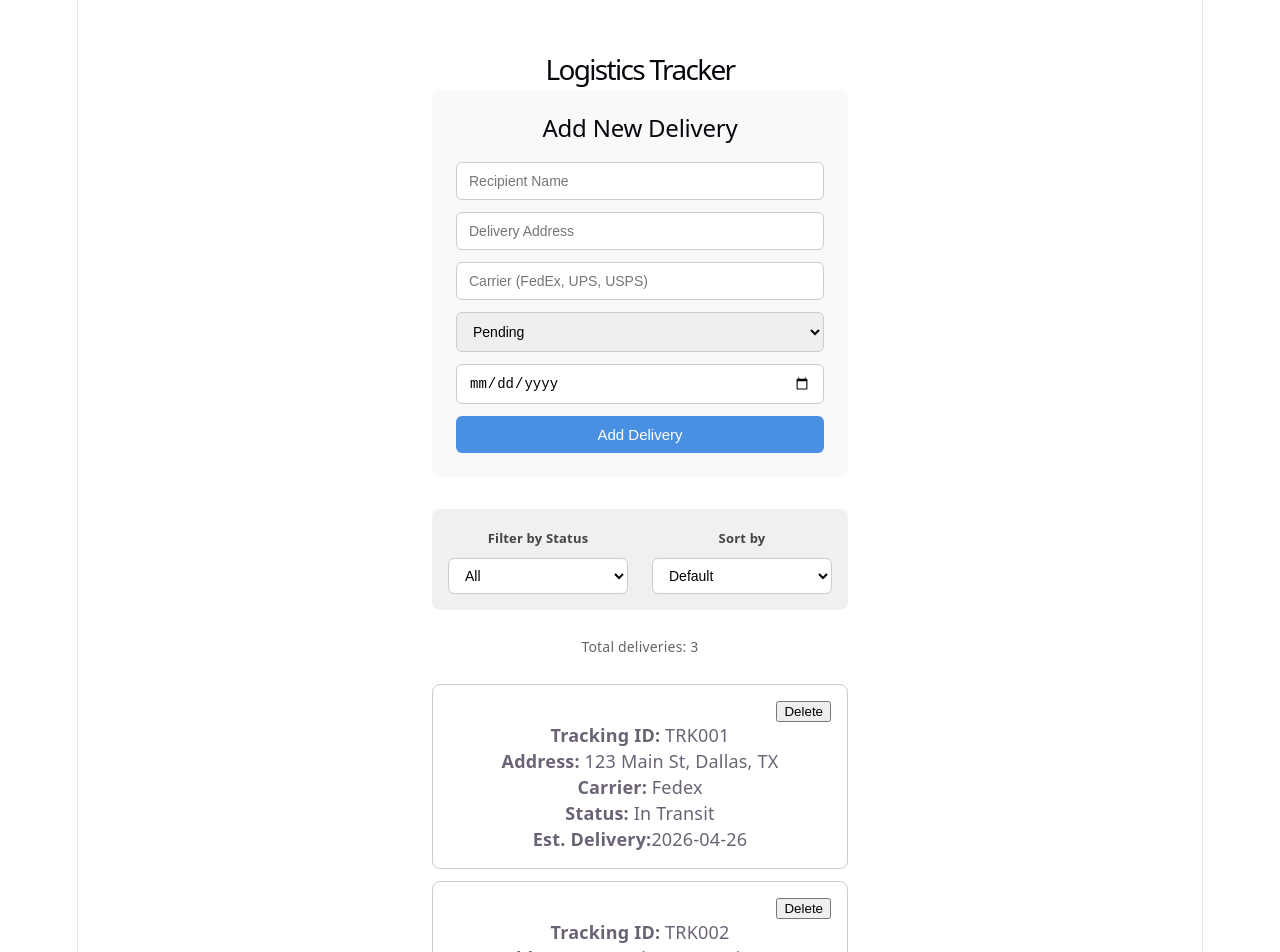
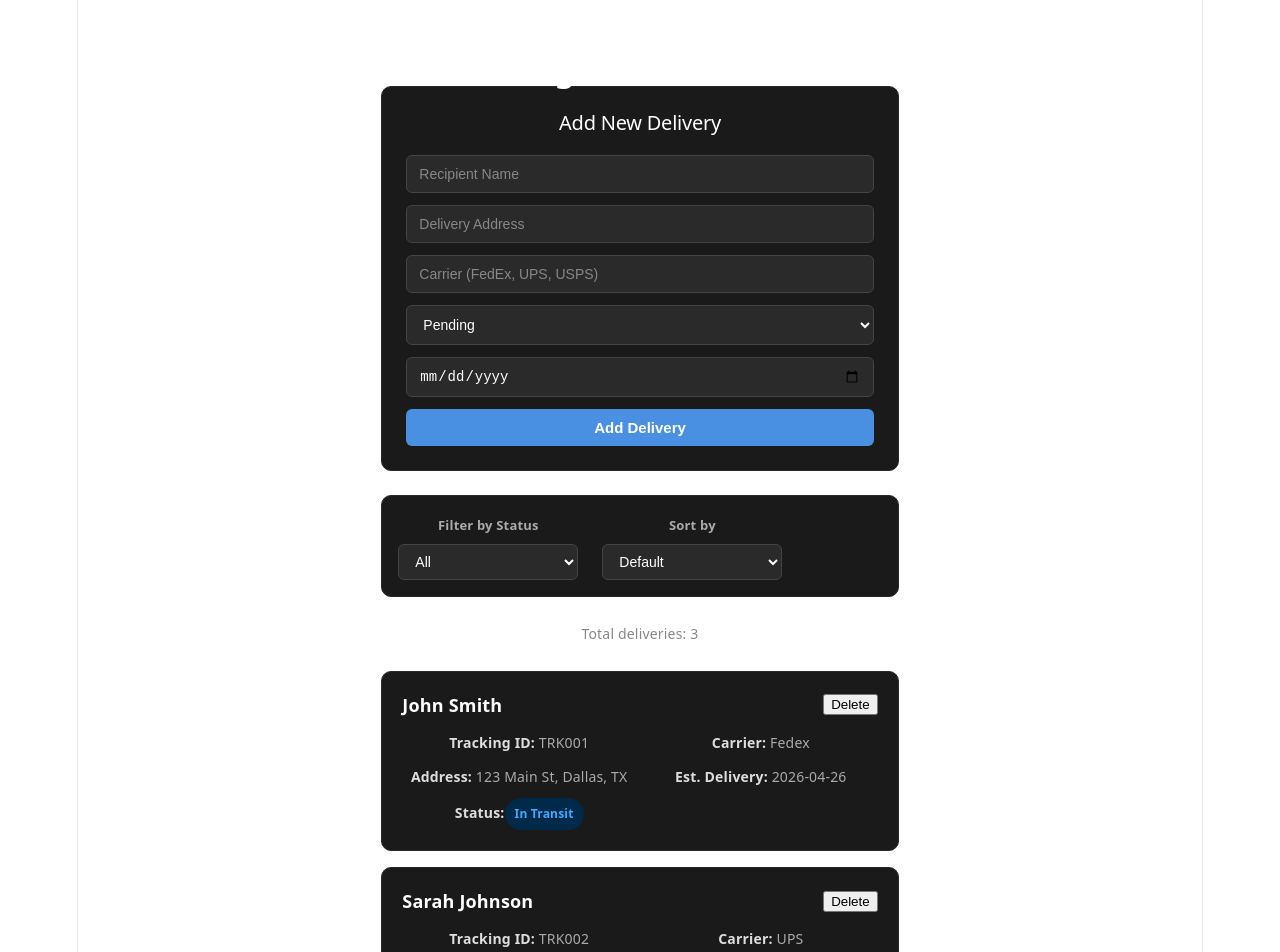
Before and after one commit to crispcodews/logistics-tracker, a React (Vite) app: page / in a window 1280 px wide. Shown: the top 952 px of the page. Built offline with nearby package versions, Linux system fonts and the light colour scheme.

Commit message:
CSS Styling Added

```diff
--- a/src/App.module.css
+++ b/src/App.module.css
@@ -5,12 +5,14 @@
 }
 
 .title {
-    font-size: 28px;
-    margin-bottom: 8px;
+    font-size: 32px;
+    font-weight: 700;
+    margin-bottom: 4px;
+    color: #ffffff;
 }
 
 .totalCount {
-    color: #666;
+    color: #888;
     margin-bottom: 24px;
     font-size: 14px;
 }
--- a/src/Components/AddDeliveryForm.module.css
+++ b/src/Components/AddDeliveryForm.module.css
@@ -2,23 +2,32 @@
   display: flex;
   flex-direction: column;
   gap: 12px;
-  background-color: #f9f9f9;
+  background-color: #1a1a1a;
+  border: 1px solid #2a2a2a;
   padding: 24px;
-  border-radius: 8px;
-  margin-bottom: 32px;
+  border-radius: 10px;
+  margin-bottom: 24px;
 }
 
 .form h2 {
   margin: 0 0 8px 0;
+  color: #ffffff;
+  font-size: 20px;
 }
 
 .input {
   padding: 10px 12px;
-  border: 1px solid #ccc;
+  border: 1px solid #444;
   border-radius: 6px;
   font-size: 14px;
   width: 100%;
   box-sizing: border-box;
+  background-color: #2a2a2a;
+  color: #ffffff;
+}
+
+.input::placeholder {
+    color: #888;
 }
 
 .input:focus {
@@ -34,6 +43,7 @@
   border-radius: 6px;
   font-size: 15px;
   cursor: pointer;
+  font-weight: 600;
 }
 
 .submitButton:hover {
--- a/src/Components/DeliveryCard.jsx
+++ b/src/Components/DeliveryCard.jsx
@@ -1,19 +1,50 @@
-import styles from './DeliveryCard.module.css'
+import styles from "./DeliveryCard.module.css";
 
 function DeliveryCard({ delivery, onDelete }) {
-    return (
-        <div className={styles.card}>
-            <div className={styles.cardHeader}>
-                <h3>{DeliveryCard.recipient}</h3>
-                <button className={styles.deleteButton} onClick={() => onDelete(delivery.id)}>Delete</button>
-            </div>
-            <p><strong>Tracking ID:</strong> {delivery.id}</p>
-            <p><strong>Address:</strong> {delivery.address}</p>
-            <p><strong>Carrier:</strong> {delivery.carrier}</p>
-           <p><strong>Status:</strong> {delivery.status}</p>
-           <p><strong>Est. Delivery:</strong>{delivery.estimatedDelivery}</p>
-        </div>
-    )
+  const getStatusClass = (status) => {
+    if (status === "Pending") return styles.statusPending;
+    if (status === "In Transit") return styles.statusInTransit;
+    if (status === "Delivered") return styles.statusDelivered;
+    return "";
+  };
+
+  return (
+    <div className={styles.card}>
+      <div className={styles.cardHeader}>
+        <h3>{delivery.recipient}</h3>
+        <button
+          className={styles.deleteButton}
+          onClick={() => onDelete(delivery.id)}
+        >
+          Delete
+        </button>
+      </div>
+      <div className={styles.info}>
+        <p>
+          <strong>Tracking ID:</strong> {delivery.id}
+        </p>
+        <p>
+          <strong>Carrier:</strong> {delivery.carrier}
+        </p>
+        <p>
+          <strong>Address:</strong> {delivery.address}
+        </p>
+        <p>
+          <strong>Est. Delivery:</strong> {delivery.estimatedDelivery}
+        </p>
+        <p>
+          <strong>Status:</strong>
+          <span
+            className={`${styles.statusBadge} ${getStatusClass(
+              delivery.status
+            )}`}
+          >
+            {delivery.status}
+          </span>
+        </p>
+      </div>
+    </div>
+  );
 }
 
-export default DeliveryCard
+export default DeliveryCard;
--- a/src/Components/DeliveryCard.module.css
+++ b/src/Components/DeliveryCard.module.css
@@ -1,29 +1,74 @@
 .card {
-    border: 1px solid #ccc;
-    border-radius: 8px;
-    padding: 16px;
-    margin-bottom: 12px;
+    border: 1px solid #2a2a2a;
+    border-radius: 10px;
+    padding: 20px;
+    margin-bottom: 16px;
+    background-color: #1a1a1a;
 }
 
 .cardHeader {
     display: flex;
     justify-content: space-between;
     align-items: center;
+    margin-bottom: 12px;
 }
 
 .cardHeader h3 {
-    margin: 0
+    margin: 0;
+    font-size: 18px;
+    color: #ffffff;
+}
+
+.info {
+    display: grid;
+    grid-template-columns: 1fr 1fr;
+    gap: 8px;
+}
+
+.info p {
+    margin: 0;
+    font-size: 14px;
+    color: #aaa;
+}
+
+.info p strong {
+    color: #ddd;
+}
+
+.statusBadge {
+    display: inline-block;
+    padding: 3px 10px;
+    border-radius: 20px;
+    font-size: 12px;
+    font-weight: 600;
+}
+
+.statusPending {
+    background-color: #3a3000;
+    color: #f0c040;
+}
+
+.statusInTransit {
+    background-color: #002a4a;
+    color: #40aaff;
+}
+
+.statusDelivered {
+    background-color: #002a10;
+    color: #40d080;
 }
 
 .deletebutton {
-    background-color: red;
-    color: white;
-    border: none;
-    border-radius: 4px;
-    padding: 6px 12px;
+    background-color: transparent;
+    color: #ff5555;
+    border: 1px solid #ff5555;
+    border-radius: 6px;
+    padding: 6px 14px;
     cursor: pointer;
+    font-size: 13px;
 }
 
 .deleteButton:hover {
-    background-color: darkred;
+    background-color: #ff5555;
+    color: white;
 }
--- a/src/Components/FilterSort.module.css
+++ b/src/Components/FilterSort.module.css
@@ -3,8 +3,9 @@
   gap: 24px;
   margin-bottom: 24px;
   padding: 16px;
-  background-color: #f0f0f0;
-  border-radius: 8px;
+  background-color: #1a1a1a;
+  border: 1px solid #2a2a2a;
+  border-radius: 10px;
   flex-wrap: wrap;
 }
 
@@ -17,16 +18,17 @@
 .label {
   font-size: 13px;
   font-weight: 600;
-  color: #444;
+  color: #aaa;
 }
 
 .select {
   padding: 8px 12px;
-  border: 1px solid #ccc;
+  border: 1px solid #444;
   border-radius: 6px;
   font-size: 14px;
   cursor: pointer;
-  background-color: white;
+  background-color: #2a2a2a;
+  color: #ffffff;
   min-width: 180px;
 }
 
```
